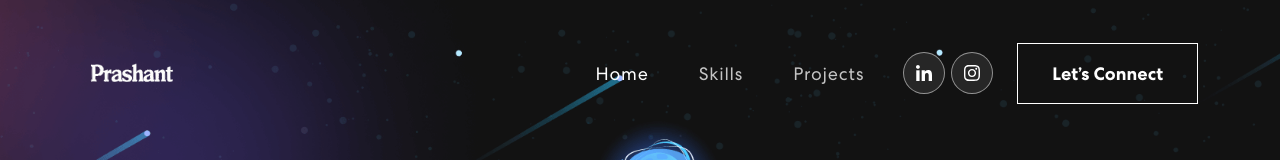
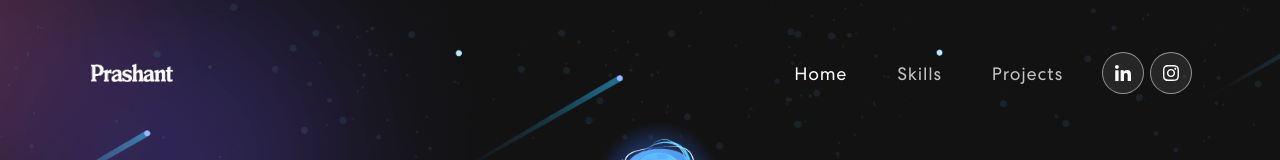
Before and after one commit to Ex0rtic/PortfolioPrashant, a React (Create React App) app: page / in a window 1280 px wide. Shown: the top 160 px of the page. Built offline with nearby package versions, Linux system fonts and the light colour scheme.

Commit message:
Update NavBar.js

```diff
--- a/src/components/NavBar.js
+++ b/src/components/NavBar.js
@@ -53,9 +53,6 @@ export const NavBar = () => {
                 <a href="https://www.linkedin.com/in/prashant-kumar-042b30352?trk=contact-info" target="_blank"><img src={navIcon1} alt="" /></a>
                 <a href="https://www.instagram.com/great__animation_artist/" target="_blank"><img src={navIcon3} alt="" /></a>
               </div>
-              <HashLink to='#connect'>
-                <button className="vvd"><span>Let’s Connect</span></button>
-              </HashLink>
             </span>
           </Navbar.Collapse>
         </Container>
```
